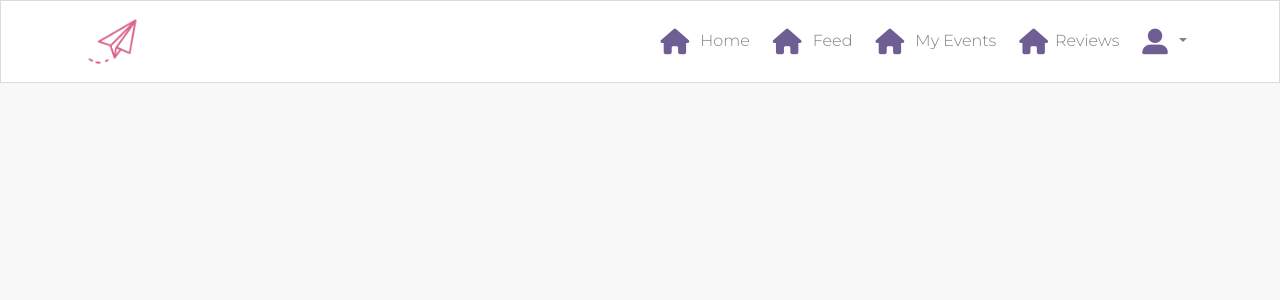
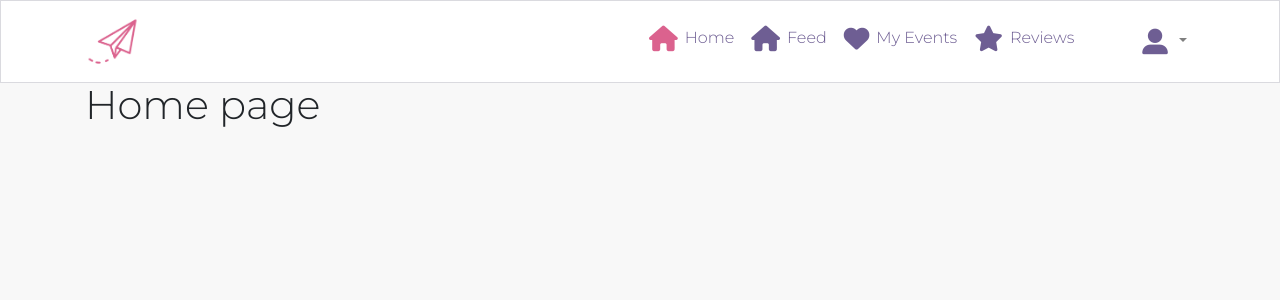
Before and after one commit to quiltingcode/happening-react-frontend, a React (Create React App) app: page / in a window 1280 px wide. Shown: the top 300 px of the page. Built offline with nearby package versions, Linux system fonts and the light colour scheme.

Commit message:
feat: Add routes and navlinks to navbar #2

```diff
--- a/package.json
+++ b/package.json
@@ -17,7 +17,7 @@
     "react-bootstrap": "^1.6.3",
     "react-dom": "^17.0.2",
     "react-infinite-scroll-component": "^6.1.0",
-    "react-router-dom": "^5.3.4",
+    "react-router-dom": "^5.3.0",
     "react-scripts": "^4.0.3",
     "web-vitals": "^1.1.2"
   },
--- a/src/App.js
+++ b/src/App.js
@@ -1,10 +1,20 @@
 import styles from './App.module.css';
 import NavBar from './components/NavBar';
+import Container from 'react-bootstrap/Container';
+import {Route, Switch} from 'react-router-dom';
 
 function App() {
   return (
     <div className={styles.App}>
       <NavBar />
+      <Container className={styles.Main}>
+        <Switch>
+          <Route exact path="/" render={() => <h1>Home page</h1>} />
+          <Route exact path="/signin" render={() => <h1>Sign in</h1>} />
+          <Route exact path="/signup" render={() => <h1>Sign up</h1>} />
+          <Route render={() => <p>Page not found!</p>}/>
+        </Switch>
+      </Container>
     </div>
   );
 }
--- a/src/App.module.css
+++ b/src/App.module.css
@@ -2,6 +2,10 @@
     font-family: 'Montserrat', sans-serif;
     background-color: #f8f8f8;
     min-height: 100vh;
+}
+
+.Main {
+    padding-top: 81px;
 }
 
 * {
--- a/src/components/NavBar.js
+++ b/src/components/NavBar.js
@@ -5,33 +5,83 @@ import Nav from 'react-bootstrap/Nav';
 import NavDropdown from 'react-bootstrap/NavDropdown';
 import logo from '../assets/logo-transparent.png';
 import styles from '../styles/NavBar.module.css';
+import { NavLink } from 'react-router-dom';
 
 
 const NavBar = () => {
   return (
     <Navbar className={styles.NavBar} expand="md" fixed="top">
       <Container>
-        <Navbar.Brand>
-            <img src={logo} alt="logo" height="55"/>
-        </Navbar.Brand>
+        <NavLink to="/">
+          <Navbar.Brand>
+              <img src={logo} alt="logo" height="55"/>
+          </Navbar.Brand>
+        </NavLink>
         <Navbar.Toggle aria-controls="basic-navbar-nav" />
         <Navbar.Collapse id="basic-navbar-nav">
           <Nav className="ml-auto text-right">
-            <Nav.Link><i className="fas fa-home"></i> Home</Nav.Link>
-            <Nav.Link><i className="fas fa-home"></i> Feed</Nav.Link>
-            <Nav.Link><i className="fas fa-home"></i> My Events</Nav.Link>
-            <Nav.Link><i className="fas fa-home"></i>Reviews</Nav.Link>
+            <NavLink
+              exact
+              className={styles.NavLink}
+              activeClassName={styles.Active}
+              to="/"
+            >
+              <i className="fas fa-home"></i>Home
+            </NavLink>
+
+            <NavLink
+              exact
+              className={styles.NavLink}
+              activeClassName={styles.Active}
+              to="/signin"
+            >
+              <i className="fas fa-home"></i>Feed
+            </NavLink>
+
+            <NavLink
+              exact
+              className={styles.NavLink}
+              activeClassName={styles.Active}
+              to="/signin"
+            >
+              <i className="fas fa-heart"></i>My Events
+            </NavLink>
+
+            <NavLink
+              exact
+              className={styles.NavLink}
+              activeClassName={styles.Active}
+              to="/signup"
+            >
+              <i className="fas fa-star"></i>Reviews
+            </NavLink>
+
             <NavDropdown
               title={
                 <span>
-                    <i class="fas fa-user-alt"></i>
+                    <i className="fas fa-user-alt ml-5"></i>
                 </span>
               }
               id="basic-nav-dropdown"
             >
-              <NavDropdown.Item>Profile</NavDropdown.Item>
-              <NavDropdown.Item><i className="fas fa-sign-in-alt"></i>Sign in</NavDropdown.Item>
-              <NavDropdown.Item><i className="fas fa-user-plus"></i>Sign up</NavDropdown.Item>
+              <NavDropdown.Item>
+                <NavLink to="/">
+                  Profile
+                </NavLink>
+
+              </NavDropdown.Item>
+              <NavDropdown.Item>
+                <NavLink to="/signin">
+                  <i className="fas fa-sign-in-alt"></i>Sign in
+                </NavLink>
+              </NavDropdown.Item>
+
+              <NavDropdown.Item>
+                <NavLink to="/signup">
+                  <i className="fas fa-user-plus"></i>Sign up
+                </NavLink>
+              </NavDropdown.Item>
+
               <NavDropdown.Item>Logout</NavDropdown.Item>
               <NavDropdown.Divider />
             </NavDropdown>
--- a/src/index.js
+++ b/src/index.js
@@ -3,10 +3,13 @@ import ReactDOM from 'react-dom';
 import './index.css';
 import App from './App';
 import reportWebVitals from './reportWebVitals';
+import { BrowserRouter as Router } from 'react-router-dom';
 
 ReactDOM.render(
   <React.StrictMode>
-    <App />
+    <Router>
+      <App />
+    </Router>
   </React.StrictMode>,
   document.getElementById('root')
 );
--- a/src/styles/NavBar.module.css
+++ b/src/styles/NavBar.module.css
@@ -2,3 +2,11 @@
     background-color: #ffffff;
     border: 1px solid #dadadf;
 }
+
+.NavLink {
+    padding: 5px;
+}
+
+.Active i {
+    color: #db628e;
+}
```
Also changed, not shown: 1 other file (tests, documents, lock files or other folders).
